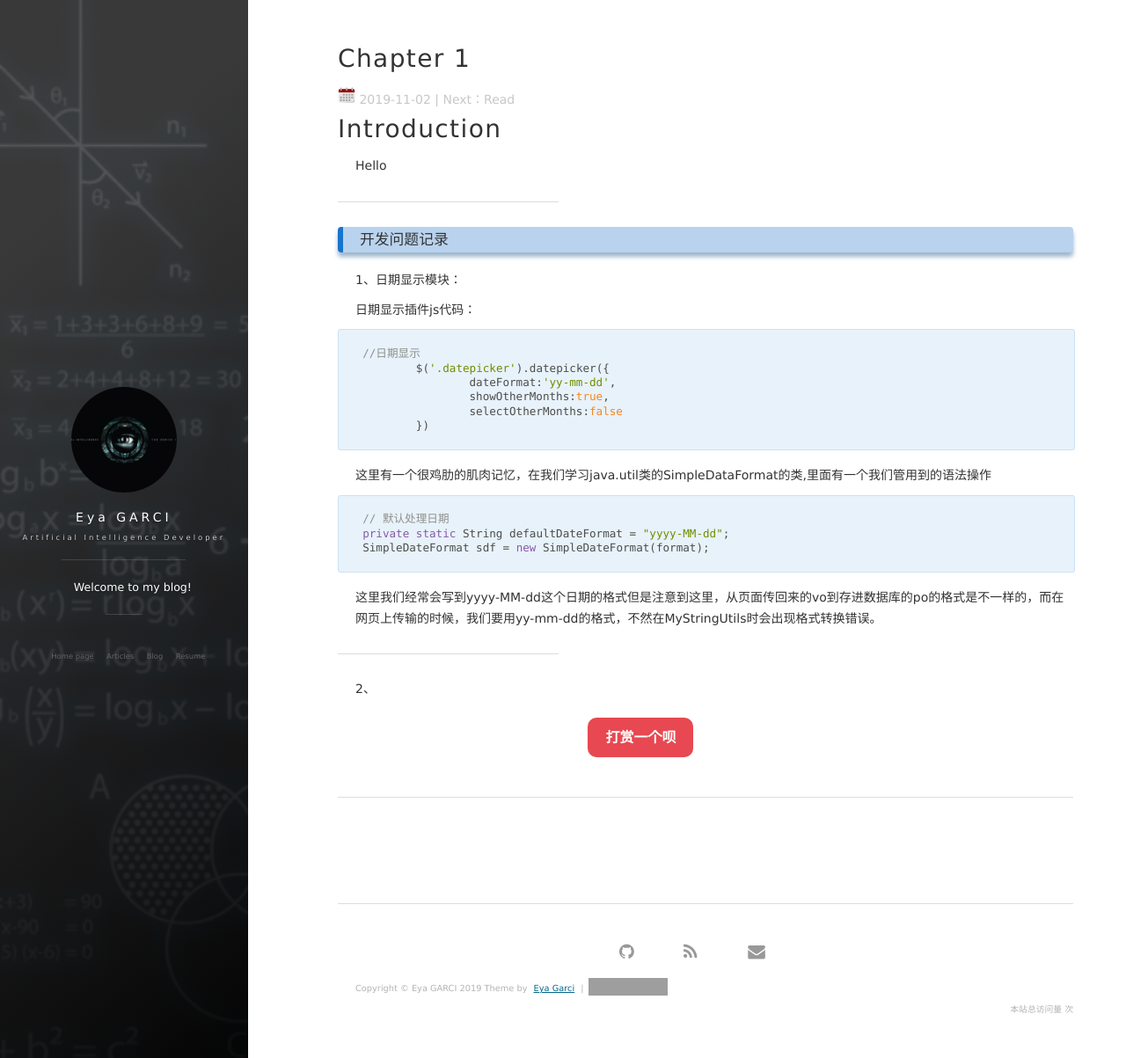
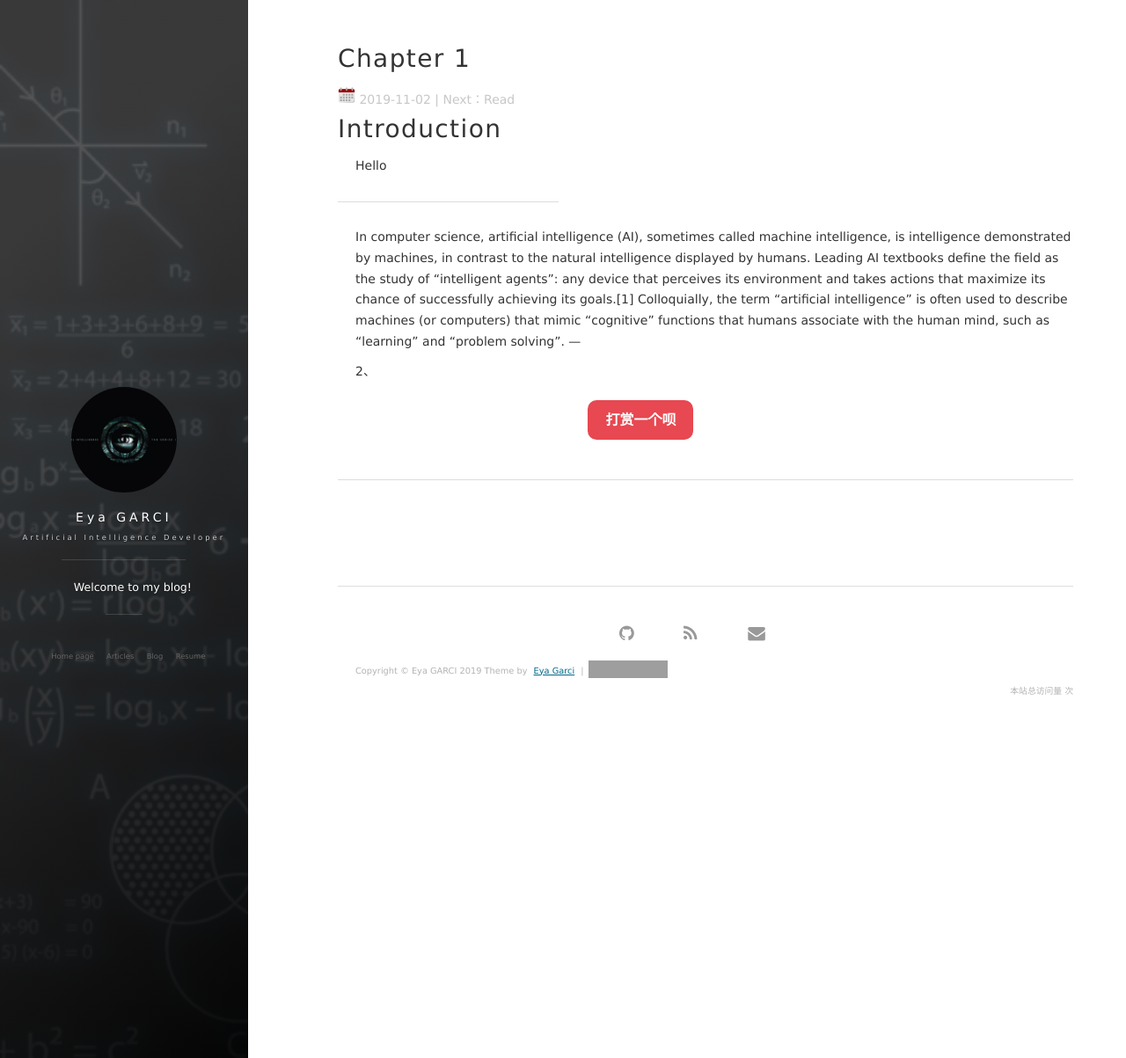
Before and after one commit to eyagarci/eyagarci.github.io, a Jekyll site: the page built from _posts/2019-11-02-Blog.md, in a window 1280 px wide and 1203 px high. Shown: the whole window at 88% size. Built offline with Jekyll 4.4.1, drawn with Linux system fonts in a browser that asks for light colours; nearby versions of some CDN libraries; comment, search, counter and statistics services are not loaded; grey boxes are pictures that could not be loaded.

Commit message:
update personnal blog

````diff
--- a/_posts/2019-11-02-Blog.md
+++ b/_posts/2019-11-02-Blog.md
@@ -10,35 +10,7 @@ tags: AI
 Hello
 
 ---
-
-
-### 开发问题记录
-
-1、日期显示模块：
-
-日期显示插件js代码：
-
-```javascript
-//日期显示
-	$('.datepicker').datepicker({
-		dateFormat:'yy-mm-dd',
-		showOtherMonths:true,
-		selectOtherMonths:false
-	})
-```
-
-
-
-这里有一个很鸡肋的肌肉记忆，在我们学习java.util类的SimpleDataFormat的类,里面有一个我们管用到的语法操作
-
-```java
-// 默认处理日期
-private static String defaultDateFormat = "yyyy-MM-dd";
-SimpleDateFormat sdf = new SimpleDateFormat(format);
-```
-
-这里我们经常会写到yyyy-MM-dd这个日期的格式但是注意到这里，从页面传回来的vo到存进数据库的po的格式是不一样的，而在网页上传输的时候，我们要用yy-mm-dd的格式，不然在MyStringUtils时会出现格式转换错误。
-
+In computer science, artificial intelligence (AI), sometimes called machine intelligence, is intelligence demonstrated by machines, in contrast to the natural intelligence displayed by humans. Leading AI textbooks define the field as the study of "intelligent agents": any device that perceives its environment and takes actions that maximize its chance of successfully achieving its goals.[1] Colloquially, the term "artificial intelligence" is often used to describe machines (or computers) that mimic "cognitive" functions that humans associate with the human mind, such as "learning" and "problem solving".
 ---
 
 2、
````
